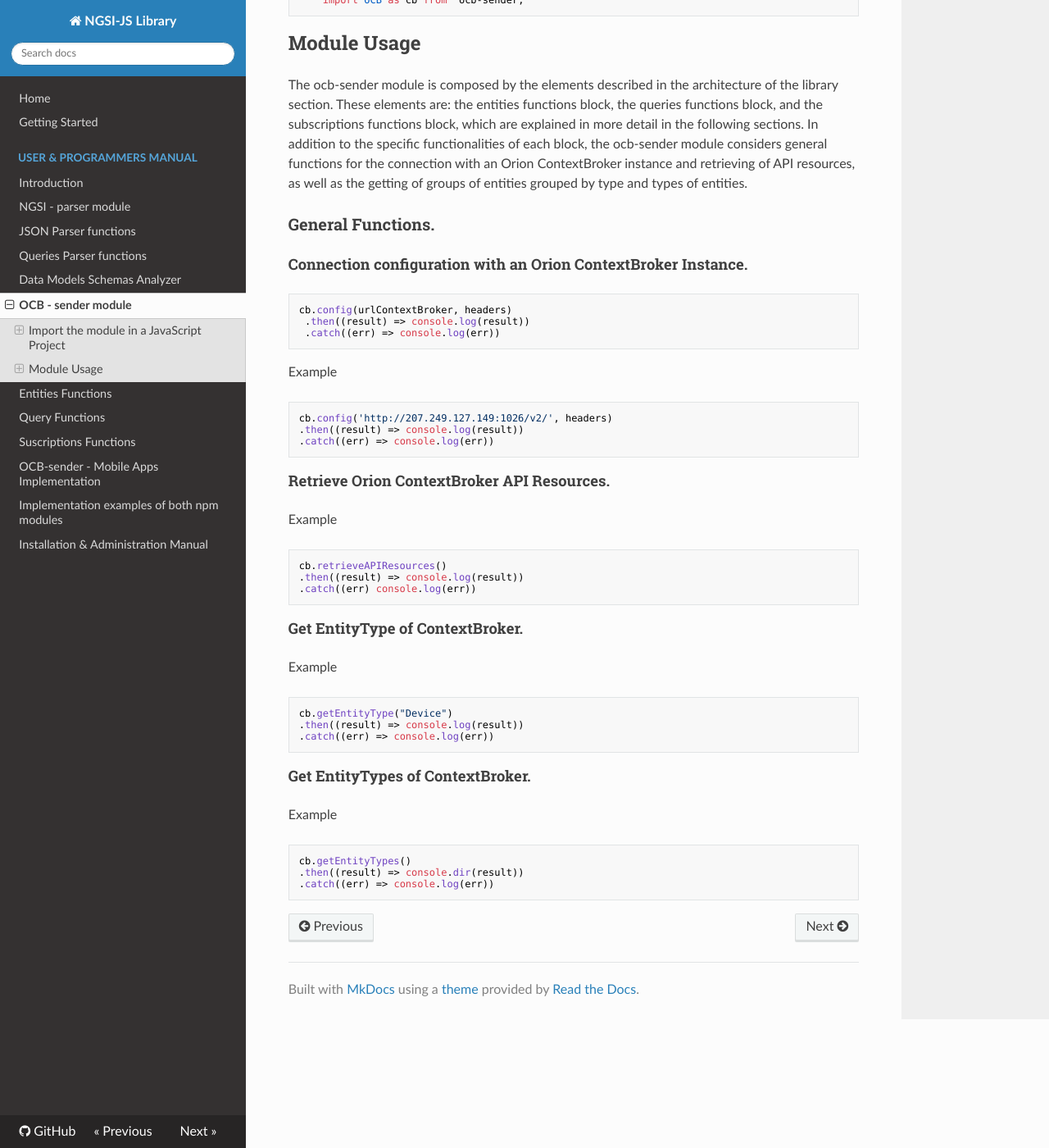
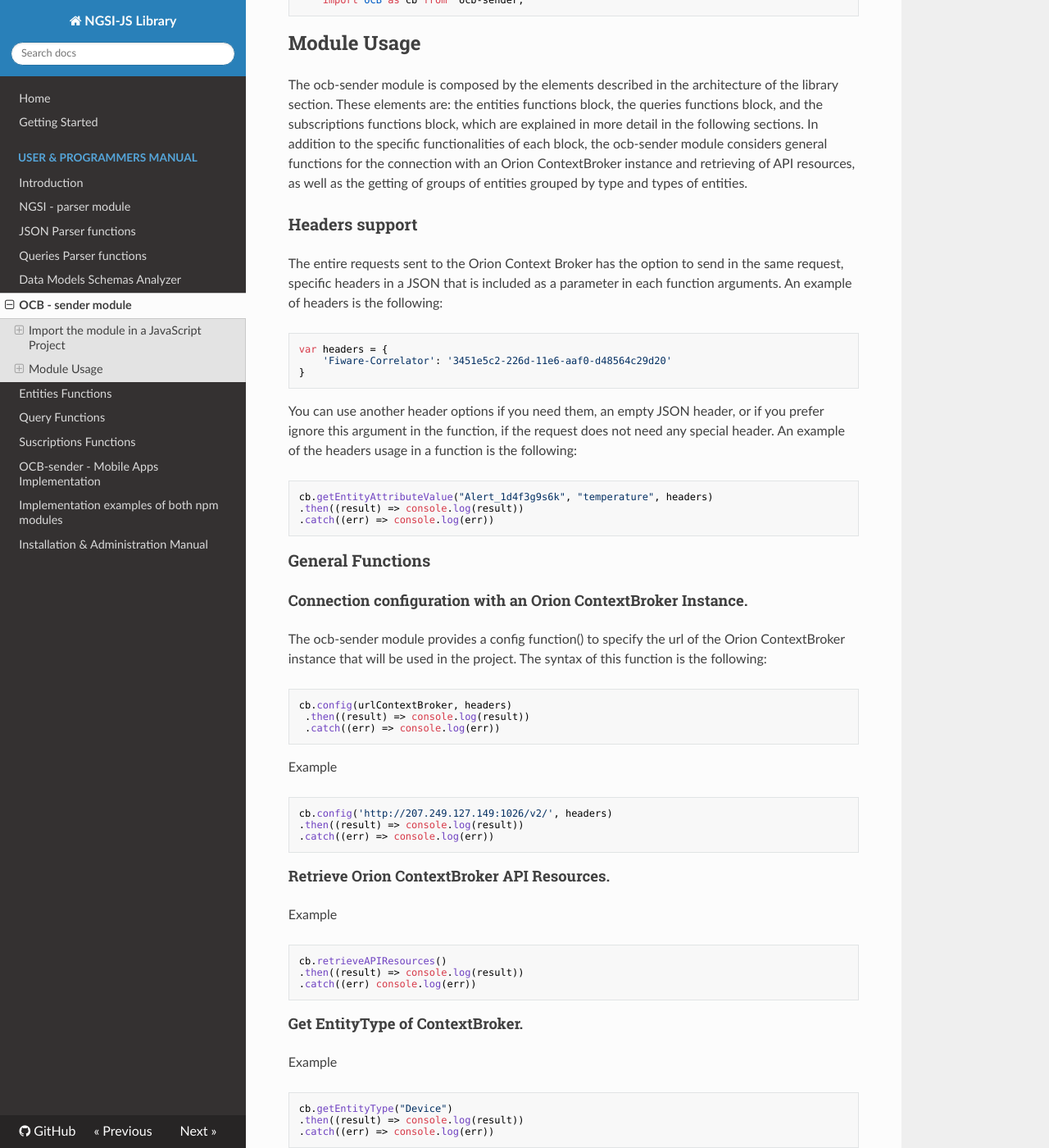
Before and after one commit to cenidetiot/ngsi-js-library, an MkDocs documentation site: the page built from doc/ocb/index.md, in a window 1280 px wide and 1400 px high, scrolled down 1096 px. Shown: the whole window at 82% size. Built offline with MkDocs 1.6.1, drawn with Linux system fonts in a browser that asks for light colours; nearby versions of some CDN libraries; comment, search, counter and statistics services are not loaded; old or Windows-style settings are respelled for this version of MkDocs.

Commit message:
completing the ocb-sender sections

````diff
--- a/doc/ocb/index.md
+++ b/doc/ocb/index.md
@@ -34,10 +34,25 @@
 ## Module Usage
 The ocb-sender module is composed by the elements described in the architecture of the library section. These elements are: the entities functions block, the queries functions block, and the subscriptions functions block, which are explained in more detail in the following sections. In addition to the specific functionalities of each block, the ocb-sender module considers general functions for the connection with an Orion ContextBroker instance and retrieving of API resources, as well as the getting of groups of entities grouped by type and types of entities.
 
-### General Functions.
+### Headers support
+The entire requests sent to the Orion Context Broker has the option to send in the same request, specific headers in a JSON that is included as a parameter in each function arguments. An example of headers is the following:
+```js
+var headers = {
+    'Fiware-Correlator': '3451e5c2-226d-11e6-aaf0-d48564c29d20'
+}
+```
+You can use another header options if you need them, an empty JSON header, or if you prefer ignore this argument in the function, if the request does not need any special header.
+An example of the headers usage in a function is the following:
+```js
+cb.getEntityAttributeValue("Alert_1d4f3g9s6k", "temperature", headers)
+.then((result) => console.log(result))
+.catch((err) => console.log(err))
+```
+
+### General Functions
 
 #### Connection configuration with an Orion ContextBroker Instance.
-
+The ocb-sender module provides a config function() to specify the url of the Orion ContextBroker instance that will be used in the project. The syntax of this function is the following:
 ```js
 cb.config(urlContextBroker, headers)
  .then((result) => console.log(result))
@@ -66,7 +81,7 @@
 #### Get EntityTypes of ContextBroker.
 Example
 ```js
-cb.getEntityTypes()
+cb.getEntityTypes(headers)
 .then((result) => console.dir(result))
 .catch((err) => console.log(err))
 ```
````
Also changed, not shown: doc/ocb/docs/EntitiesFunctions.md (+3 -1 lines).
